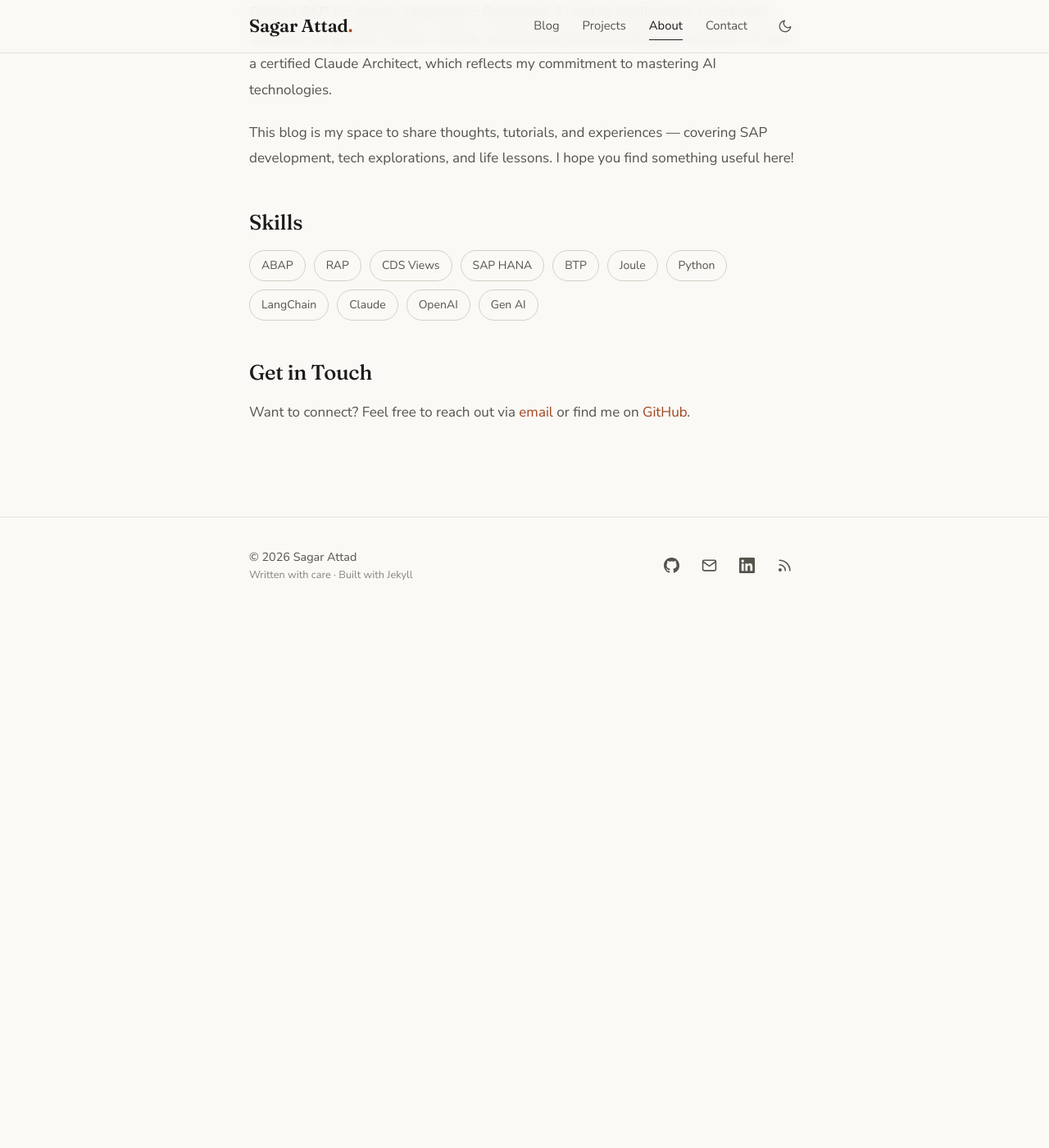
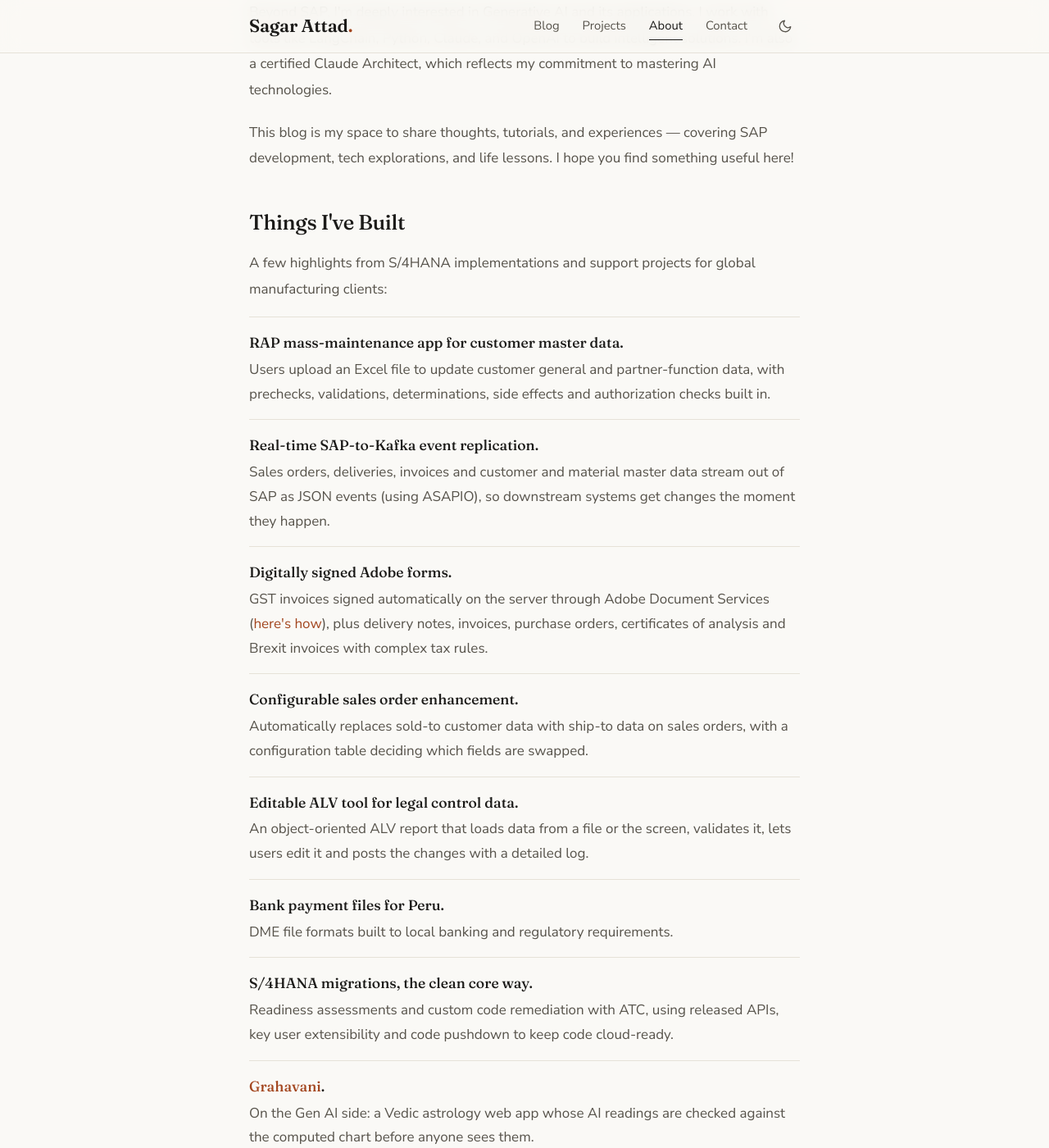
Before and after one commit to sagarattad/sagarattad.github.io, a Jekyll site: the page built from about.md, in a window 1280 px wide and 1400 px high, scrolled down 651 px. Shown: the whole window at 82% size. Built offline with Jekyll 4.4.1, drawn with Linux system fonts in a browser that asks for light colours; before the commit the page ends 1361 px from its top, so only the background shows below that; some of the changed text lies outside the part shown.

Commit message:
About: add things I've built and grouped skills; zoom out home photo
Co-Authored-By: Claude Opus 5.5 <noreply@anthropic.com>

```diff
--- a/about.md
+++ b/about.md
@@ -39,20 +39,100 @@ permalink: /about/
     you find something useful here!
   </p>
 
+  <h2>Things I've Built</h2>
+
+  <p>A few highlights from S/4HANA implementations and support projects for global manufacturing clients:</p>
+
+  <ul class="built-list">
+    <li>
+      <strong>RAP mass-maintenance app for customer master data.</strong>
+      Users upload an Excel file to update customer general and partner-function data, with
+      prechecks, validations, determinations, side effects and authorization checks built in.
+    </li>
+    <li>
+      <strong>Real-time SAP-to-Kafka event replication.</strong>
+      Sales orders, deliveries, invoices and customer and material master data stream out of SAP
+      as JSON events (using ASAPIO), so downstream systems get changes the moment they happen.
+    </li>
+    <li>
+      <strong>Digitally signed Adobe forms.</strong>
+      GST invoices signed automatically on the server through Adobe Document Services
+      (<a href="{{ '/blog/digital-signatures-in-sap-adobe-forms/' | relative_url }}">here's how</a>),
+      plus delivery notes, invoices, purchase orders, certificates of analysis and Brexit invoices
+      with complex tax rules.
+    </li>
+    <li>
+      <strong>Configurable sales order enhancement.</strong>
+      Automatically replaces sold-to customer data with ship-to data on sales orders, with a
+      configuration table deciding which fields are swapped.
+    </li>
+    <li>
+      <strong>Editable ALV tool for legal control data.</strong>
+      An object-oriented ALV report that loads data from a file or the screen, validates it,
+      lets users edit it and posts the changes with a detailed log.
+    </li>
+    <li>
+      <strong>Bank payment files for Peru.</strong>
+      DME file formats built to local banking and regulatory requirements.
+    </li>
+    <li>
+      <strong>S/4HANA migrations, the clean core way.</strong>
+      Readiness assessments and custom code remediation with ATC, using released APIs, key user
+      extensibility and code pushdown to keep code cloud-ready.
+    </li>
+    <li>
+      <strong><a href="{{ '/projects/' | relative_url }}">Grahavani</a>.</strong>
+      On the Gen AI side: a Vedic astrology web app whose AI readings are checked against the
+      computed chart before anyone sees them.
+    </li>
+  </ul>
+
   <h2>Skills</h2>
 
+  <h3 class="skill-group">SAP development</h3>
   <div class="chip-list">
-    <span class="chip static">ABAP</span>
+    <span class="chip static">ABAP on HANA</span>
     <span class="chip static">RAP</span>
     <span class="chip static">CDS Views</span>
-    <span class="chip static">SAP HANA</span>
+    <span class="chip static">AMDP</span>
+    <span class="chip static">OData (SEGW)</span>
+    <span class="chip static">Object-oriented ABAP</span>
+    <span class="chip static">ALV Reports</span>
+    <span class="chip static">Enhancements &amp; BAdIs</span>
+    <span class="chip static">Fiori App Extensions</span>
+    <span class="chip static">Data Dictionary</span>
+  </div>
+
+  <h3 class="skill-group">Forms &amp; integration</h3>
+  <div class="chip-list">
+    <span class="chip static">Adobe Forms</span>
+    <span class="chip static">Digital Signatures (ADS)</span>
+    <span class="chip static">SmartForms</span>
+    <span class="chip static">IDocs</span>
+    <span class="chip static">RFC</span>
+    <span class="chip static">Kafka (ASAPIO)</span>
+    <span class="chip static">BDC</span>
+    <span class="chip static">DME</span>
+  </div>
+
+  <h3 class="skill-group">S/4HANA &amp; code quality</h3>
+  <div class="chip-list">
+    <span class="chip static">S/4HANA Migration</span>
+    <span class="chip static">Clean Core</span>
+    <span class="chip static">ATC</span>
+    <span class="chip static">Performance Tuning</span>
     <span class="chip static">BTP</span>
     <span class="chip static">Joule</span>
+  </div>
+
+  <h3 class="skill-group">Gen AI</h3>
+  <div class="chip-list">
     <span class="chip static">Python</span>
     <span class="chip static">LangChain</span>
     <span class="chip static">Claude</span>
     <span class="chip static">OpenAI</span>
-    <span class="chip static">Gen AI</span>
+    <span class="chip static">Next.js</span>
+    <span class="chip static">TypeScript</span>
   </div>
 
   <h2>Get in Touch</h2>
--- a/assets/css/style.css
+++ b/assets/css/style.css
@@ -1220,6 +1220,38 @@ button.chip.active {
   margin: 48px 0 18px;
 }
 
+.about-body .built-list {
+  list-style: none;
+  margin-top: 18px;
+  border-top: 1px solid var(--border);
+}
+
+.about-body .built-list li {
+  padding: 16px 0;
+  border-bottom: 1px solid var(--border);
+  color: var(--text-secondary);
+  line-height: 1.75;
+}
+
+.about-body .built-list strong {
+  display: block;
+  margin-bottom: 2px;
+  font-family: var(--font-serif);
+  font-size: 1.1rem;
+  font-weight: 500;
+  color: var(--text);
+}
+
+.about-body .skill-group {
+  margin: 24px 0 12px;
+  font-family: var(--font-sans);
+  font-size: 0.75rem;
+  font-weight: 700;
+  letter-spacing: 0.12em;
+  text-transform: uppercase;
+  color: var(--text-muted);
+}
+
 /* ================================
    Contact Page
    ================================ */
```
Also changed, not shown: assets/images/profile.jpg.
